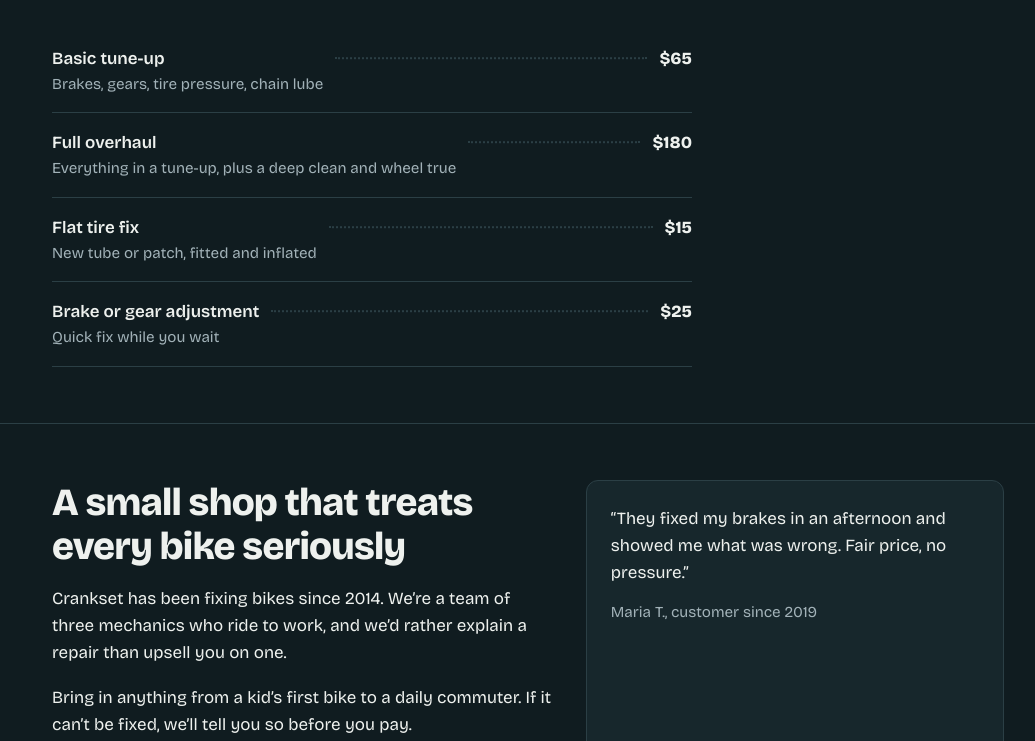
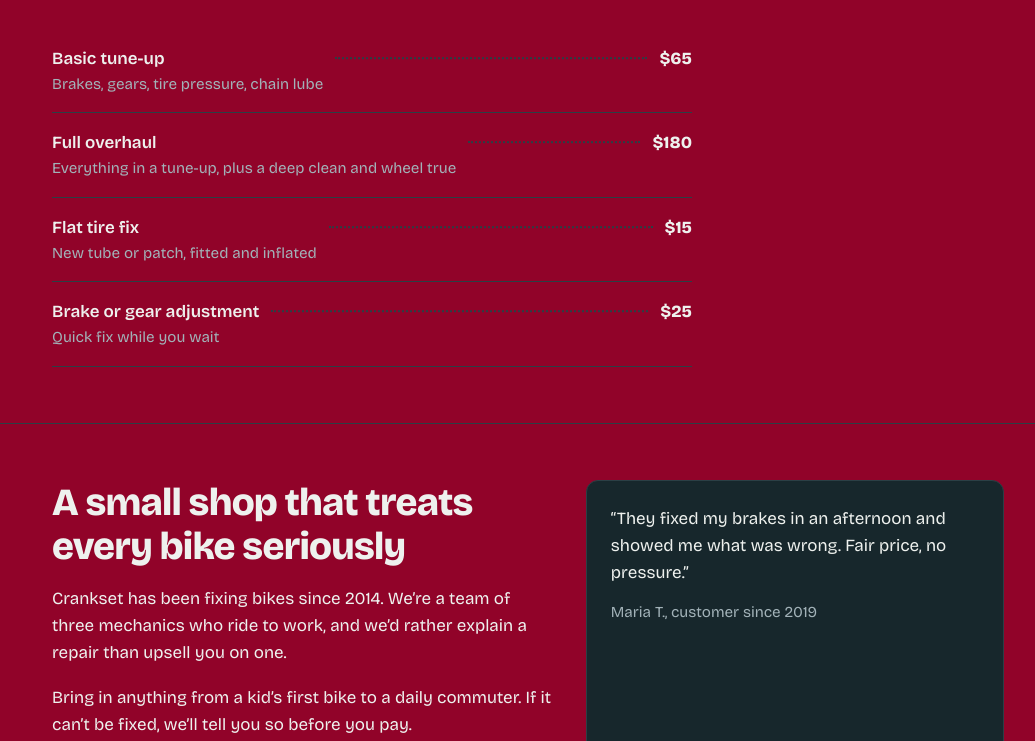
Before and after one commit to rubiolopezsaul-autodidact/Website_learning, a plain HTML site: page index.html in a window 1280 px wide. Shown: the part 681-1422 px from the top of the page, without its empty margins (112-1147 px from the left). Drawn offline with nearby package versions, Linux system fonts and the dark colour scheme.

Commit message:
Change dark theme background color

```diff
--- a/index.html
+++ b/index.html
@@ -17,13 +17,13 @@
 }
 @media (prefers-color-scheme: dark){
   :root:not([data-theme="light"]){
-    --bg:#101c20; --surface:#17272c; --text:#eef1ee; --muted:#a2b2b8;
+    --bg:#910329; --surface:#17272c; --text:#eef1ee; --muted:#a2b2b8;
     --brand:#7cc4d4; --brand-text:#101c20; --accent:#f2b705; --accent-text:#1d2a2e; --line:#2b3f45;
     color-scheme: dark;
   }
 }
 :root[data-theme="dark"]{
-  --bg:#101c20; --surface:#17272c; --text:#eef1ee; --muted:#a2b2b8;
+  --bg:#910329; --surface:#17272c; --text:#eef1ee; --muted:#a2b2b8;
   --brand:#7cc4d4; --brand-text:#101c20; --accent:#f2b705; --accent-text:#1d2a2e; --line:#2b3f45;
   color-scheme: dark;
 }
```
